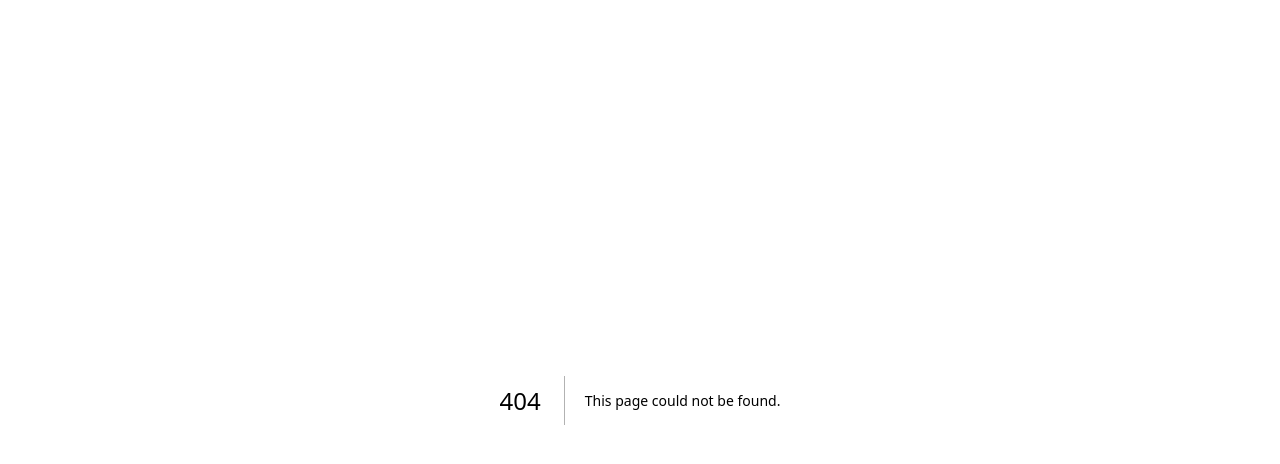
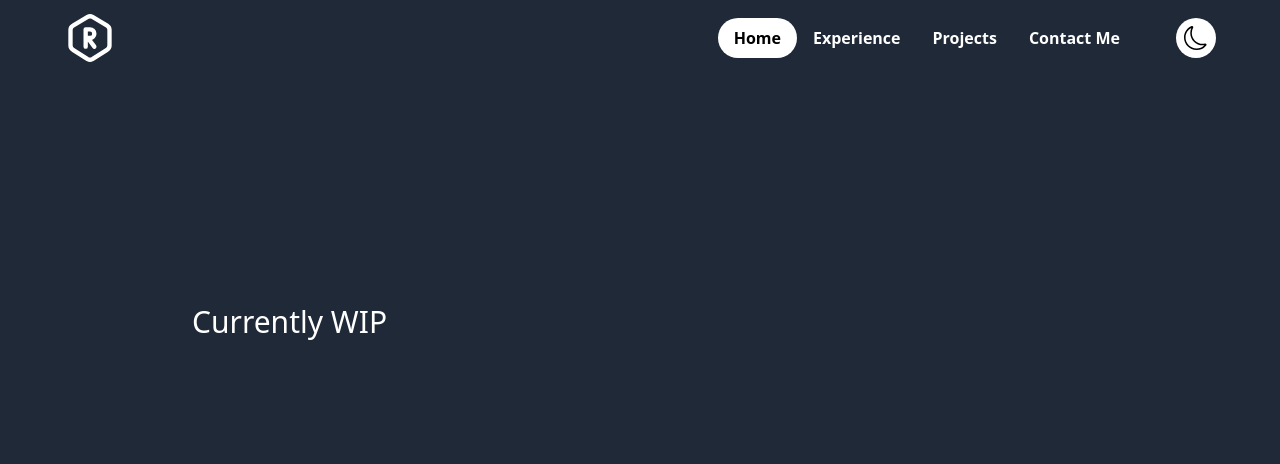
Before and after one commit to hello-Ryan/ryann.dev, a Next.js app: page /experience in a window 1280 px wide. Before the commit this address had no page. Shown: the top 464 px of the page. Built offline with nearby package versions, Linux system fonts and the light colour scheme.

Commit message:
move navbar and form to app

```diff
--- a/src/components/Navbar.tsx
+++ b/src/components/Navbar.tsx
@@ -3,13 +3,21 @@ import { NavbarMenu } from "@/components";
 import { BsChevronDown, BsMoon, BsSun } from "react-icons/bs";
 import { useCallback, useState } from "react";
 import { motion } from "framer-motion";
+import { useRouter } from "next/router";
+import Link from "next/link";
 
 export interface NavbarProps {
   toggleForm: () => void;
 }
 
 const Navbar: React.FC<NavbarProps> = ({ toggleForm }) => {
-  const tabs = [{ id: "Home" }, { id: "Experience" }, { id: "Projects" }];
+  const tabs = [
+    { id: "Home", path: "/" },
+    { id: "Experience", path: "experience" },
+    { id: "Projects", path: "projects" },
+  ];
+
+  const router = useRouter();
 
   const [mobileMenuOpen, setMobileMenuOpen] = useState(false);
   const [activeTab, setActiveTab] = useState(tabs[0]?.id);
@@ -40,7 +48,7 @@ const Navbar: React.FC<NavbarProps> = ({ toggleForm }) => {
                 />
               )}
               <span className="relative z-10 mix-blend-exclusion">
-                {tab.id}
+                <Link href={tab.path}>{tab.id}</Link>
               </span>
             </button>
           ))}
--- a/src/pages/_app.tsx
+++ b/src/pages/_app.tsx
@@ -1,11 +1,32 @@
 import { type AppType } from "next/dist/shared/lib/utils";
 import { Analytics } from "@vercel/analytics/react";
 import "@/styles/globals.css";
+import { useCallback, useState } from "react";
+import { ContactMe, Navbar } from "@/components";
 
 const MyApp: AppType = ({ Component, pageProps }) => {
+  const [showContactForm, setShowContactForm] = useState(false);
+
+  const toggleShowModal = useCallback(() => {
+    setShowContactForm((current) => !current);
+  }, []);
+
   return (
     <>
-      <Component {...pageProps} />
+      <>
+        <ContactMe open={showContactForm} setOpen={toggleShowModal} />
+        <div className={`${showContactForm ? "bg-gray-800 opacity-40" : ""}`}>
+          <div className="flex h-screen flex-col">
+            <Navbar toggleForm={toggleShowModal} />
+            <div className="px-48">
+              <Component
+                {...pageProps}
+              />
+            </div>
+          </div>
+        </div>
+      </>
+
       <Analytics />
     </>
   );
--- /dev/null
+++ b/src/pages/experience.tsx
@@ -0,0 +1,13 @@
+import { Navbar } from "@/components";
+
+const Experience = () => {
+  return (
+    <div>
+      <p className="flex grow flex-col justify-start text-3xl text-white">
+        Currently WIP
+      </p>
+    </div>
+  );
+};
+
+export default Experience;
--- a/src/pages/index.tsx
+++ b/src/pages/index.tsx
@@ -3,23 +3,9 @@ import { type NextPage } from "next";
 import { useCallback, useState } from "react";
 
 const Home: NextPage = () => {
-  const [showContactForm, setShowContactForm] = useState(false);
-
-  const toggleShowModal = useCallback(() => {
-    setShowContactForm((current) => !current);
-  }, []);
-
   return (
     <>
-      <ContactMe open={showContactForm} setOpen={toggleShowModal} />
-      <div className={`${showContactForm ? "bg-gray-800 opacity-40" : ""}`}>
-        <div className="flex h-screen flex-col">
-          <Navbar toggleForm={toggleShowModal} />
-          <div className="px-48">
-            <Landing className="flex grow flex-col justify-start" />
-          </div>
-        </div>
-      </div>
+      <Landing className="flex grow flex-col justify-start" />
     </>
   );
 };
--- /dev/null
+++ b/src/pages/projects.tsx
@@ -0,0 +1,8 @@
+const Projects = () => {
+    return <div>
+            <p className="text-white text-3xl">Currently WIP</p>
+    </div>
+
+}
+
+export default Projects;
```
